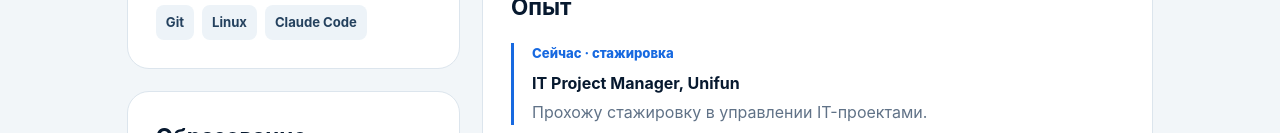
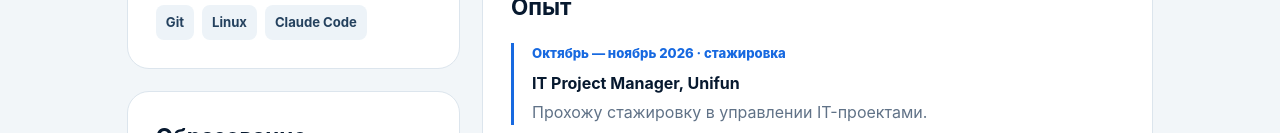
Before and after one commit to danielches/group-vdmp-105, a plain HTML site: page members/member-08.html in a window 1280 px wide. Shown: the part 652-785 px from the top of the page. Drawn offline with Linux system fonts and the light colour scheme.

Commit message:
Add internship dates: Novozhilov
Co-Authored-By: Claude Opus 5.5 <noreply@anthropic.com>

```diff
--- a/members/member-08.html
+++ b/members/member-08.html
@@ -73,7 +73,7 @@
         <h2>Опыт</h2>
         <div class="timeline">
           <div class="timeline-item">
-            <span>Сейчас · стажировка</span>
+            <span>Октябрь — ноябрь 2026 · стажировка</span>
             <strong>IT Project Manager, Unifun</strong>
             <p>Прохожу стажировку в управлении IT-проектами.</p>
           </div>
```
